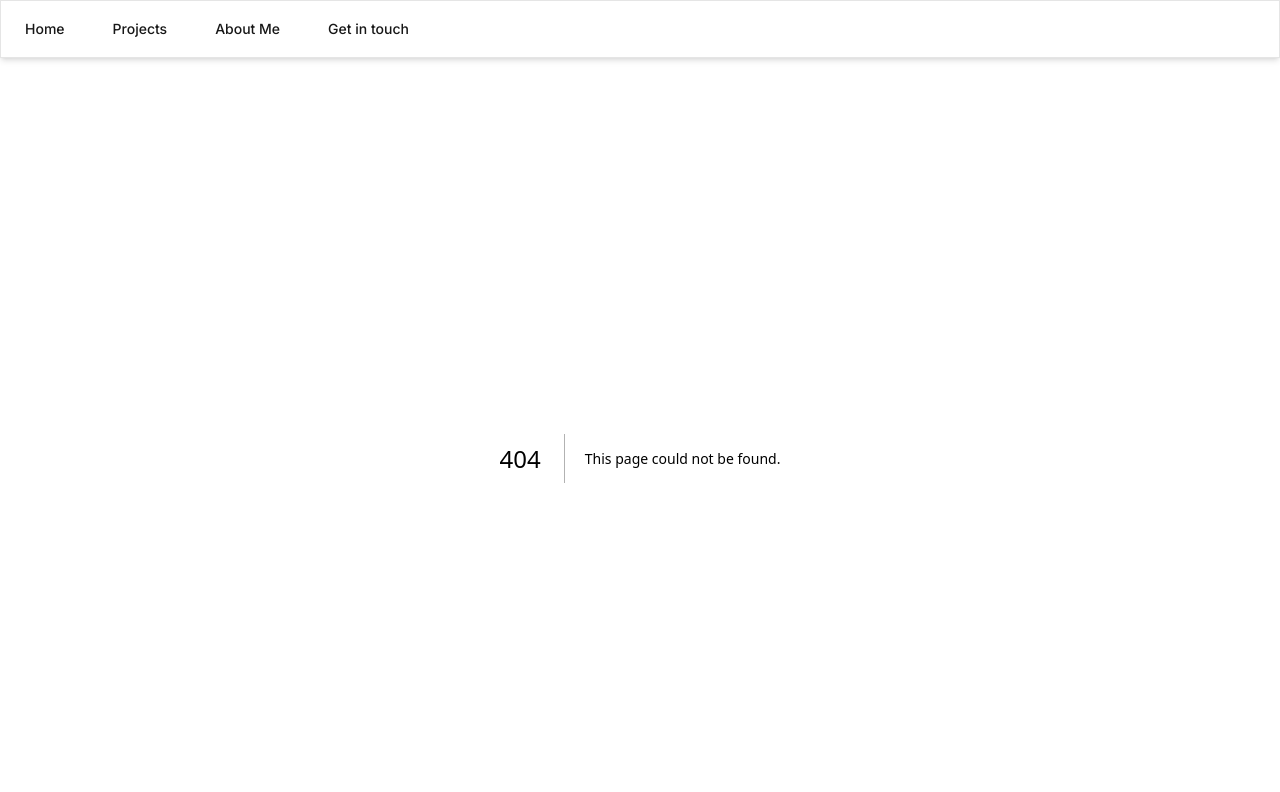
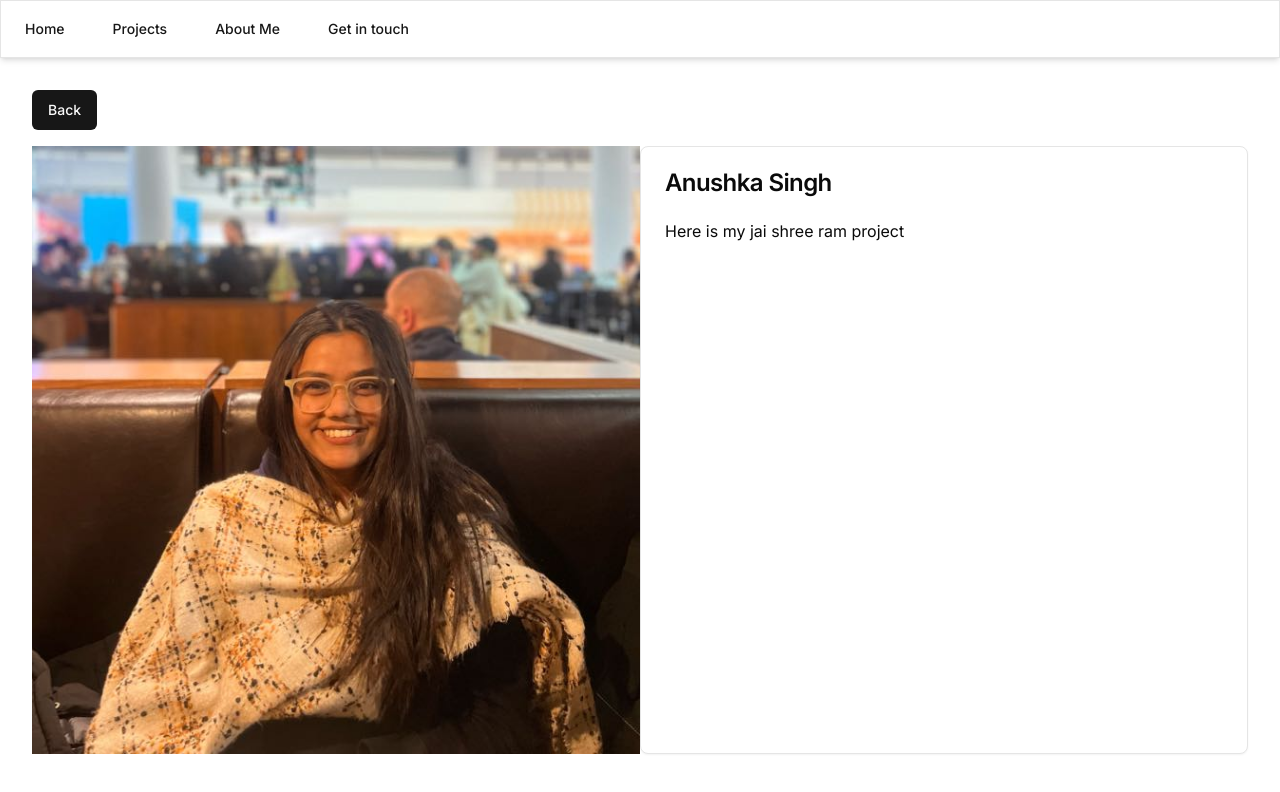
Before and after one commit to Anushka153/portfolio, a Next.js app in the folder anushkasinghportfolio/: page /projects/jaishreeram in a window 1280 px wide. Before the commit this address had no page. Shown: the top 792 px of the page. Built offline with nearby package versions, Linux system fonts and the light colour scheme.

Commit message:
Let's start again

```diff
--- /dev/null
+++ b/anushkasinghportfolio/app/(main)/projects/(projectpages)/jaishreekrishna/page.tsx
@@ -0,0 +1,18 @@
+import { Card, CardHeader, CardTitle, CardContent } from "@/components/ui/card"
+import Image from "next/image"
+import Myphoto from "@/public/myphoto.jpg"
+export default function JaiShreeKrishnaProject() {
+    return (<>
+        <div className="grid md:grid-cols-2 sm:grid-cols-1 gap-4">
+            <Image src={Myphoto} alt="Anushka Singh" />
+            <Card>
+                <CardHeader>
+                    <CardTitle>Anushka Singh</CardTitle>
+                </CardHeader>
+                <CardContent>
+                    Here is my jai shree krishna project
+                </CardContent>
+            </Card>
+        </div>
+    </>)
+}
--- /dev/null
+++ b/anushkasinghportfolio/app/(main)/projects/(projectpages)/jaishreeram/page.tsx
@@ -0,0 +1,18 @@
+import { Card, CardHeader, CardTitle, CardContent } from "@/components/ui/card"
+import Image from "next/image"
+import Myphoto from "@/public/myphoto.jpg"
+export default function JaiShreeRamProject() {
+    return (<>
+        <div className="grid sm:grid-cols-1 md:grid-cols-2">
+            <Image src={Myphoto} alt="Anushka Singh" />
+            <Card>
+                <CardHeader>
+                    <CardTitle>Anushka Singh</CardTitle>
+                </CardHeader>
+                <CardContent>
+                    Here is my jai shree ram project
+                </CardContent>
+            </Card>
+        </div>
+    </>)
+}
--- /dev/null
+++ b/anushkasinghportfolio/app/(main)/projects/(projectpages)/layout.tsx
@@ -0,0 +1,13 @@
+"use client";
+import { Button } from "@/components/ui/button";
+
+export default function ProjectRootLayout({ children }: {
+    children: React.ReactNode;
+}) {
+    return (
+        <div className="items-center">
+            <Button onClick={() => { window.history.back() }} className="mb-4">Back</Button>
+            {children}
+        </div>
+    )
+}
--- a/anushkasinghportfolio/app/(main)/projects/page.tsx
+++ b/anushkasinghportfolio/app/(main)/projects/page.tsx
@@ -1,5 +1,17 @@
+import ProjectTile from "@/components/ProjectTile";
+
 export default function Projects() {
     return (
-        <>This is project me</>
+        <div className="items-center flex flex-col gap-4">
+            <span className="text-2xl font-bold">Projects</span>
+            <div className="grid md:grid-cols-2 sm:grid-cols-1 gap-4">
+                <ProjectTile image="/myphoto.jpg" projectHeadline="Jai Shree ram" projectLink="/projects/jaishreeram" />
+                <ProjectTile image="/myphoto.jpg" projectHeadline="Jai Shree Krishna" projectLink="/projects/jaishreekrishna" />
+                <ProjectTile image="/myphoto.jpg" projectHeadline="Jai Shree ram" projectLink="/projects/jaishreeram" />
+                <ProjectTile image="/myphoto.jpg" projectHeadline="Jai Shree Krishna" projectLink="/projects/jaishreekrishna" />
+                <ProjectTile image="/myphoto.jpg" projectHeadline="Jai Shree ram" projectLink="/projects/jaishreeram" />
+                <ProjectTile image="/myphoto.jpg" projectHeadline="Jai Shree Krishna" projectLink="/projects/jaishreekrishna" />
+            </div>
+        </div>
     )
 }
--- /dev/null
+++ b/anushkasinghportfolio/components/ProjectTile.tsx
@@ -0,0 +1,25 @@
+"use client";
+import Image from "next/image";
+import { useRouter } from "next/navigation";
+import { Button } from "./ui/button";
+
+export default function ProjectTile(
+    {
+        image,
+        projectHeadline,
+        projectLink
+    }: {
+        image: string,
+        projectHeadline: string,
+        projectLink: string
+    }
+) {
+    const router = useRouter();
+    return (
+        <div className="flex flex-col gap-4">
+            <Image src={image} alt={projectHeadline} width={400} height={400} />
+            <span className="font-semibold">{projectHeadline}</span>
+            <Button onClick={() => { router.push(projectLink) }}>View Project</Button>
+        </div>
+    )
+}
```
